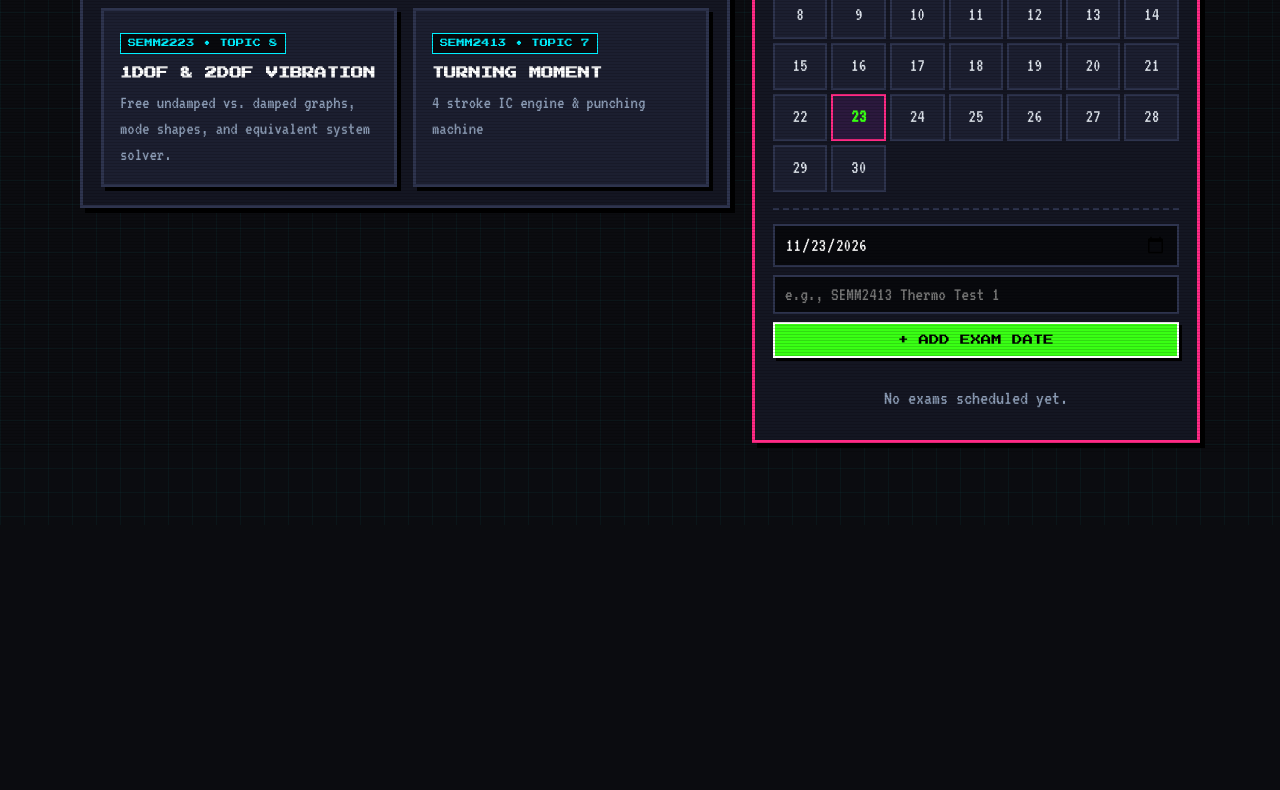
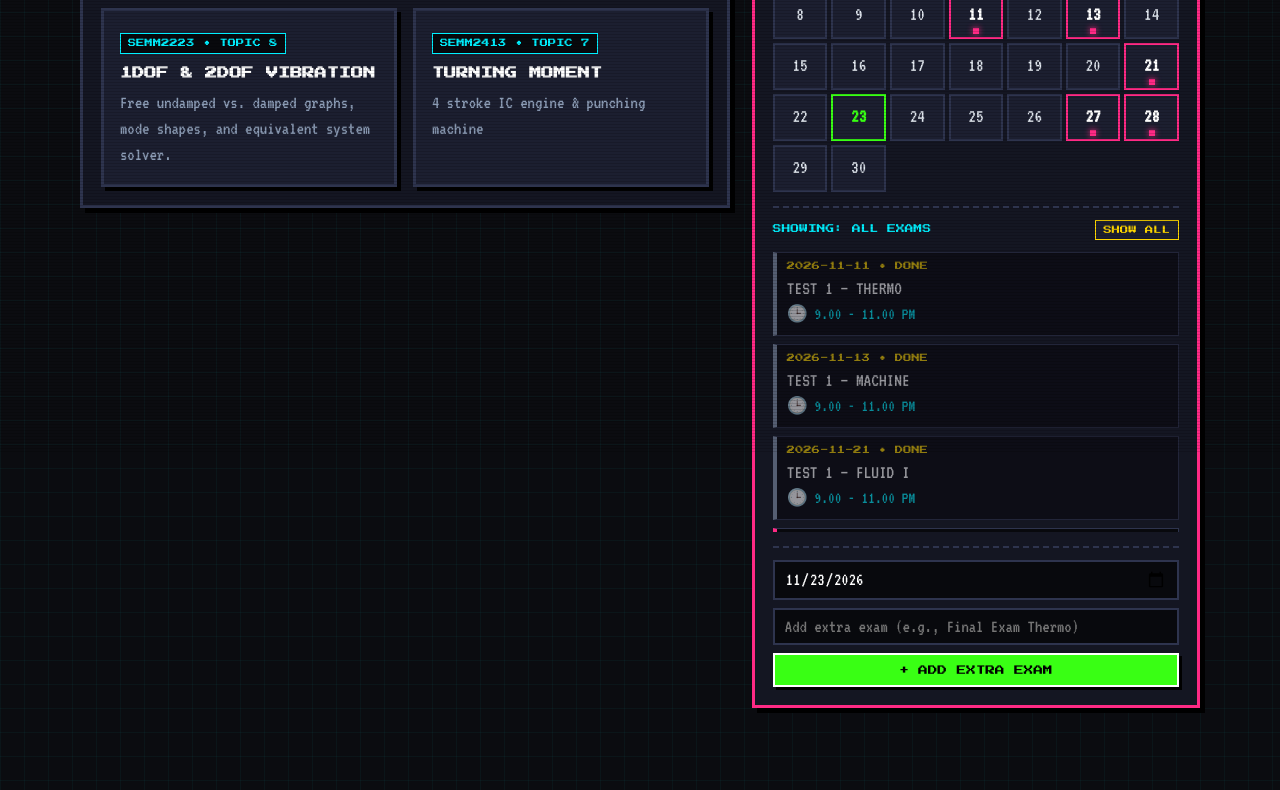
Before and after one commit to wanadibnajmi-afk/Study-Notes, a plain HTML site: page index.html in a window 1280 px wide. Shown: the part 348-1138 px from the top of the page. Before the commit the page ends 873 px from the top, so only its background shows below. Drawn offline with Linux system fonts and the light colour scheme.

Commit message:
Update index.html

```diff
--- a/index.html
+++ b/index.html
@@ -57,7 +57,6 @@
       margin-bottom: 22px;
     }
 
-    /* Header HUD */
     header.hud {
       border-color: var(--cyan);
       display: flex;
@@ -90,7 +89,6 @@
       box-shadow: 3px 3px 0 #000;
     }
 
-    /* Layout Grid */
     .main-layout {
       display: grid;
       grid-template-columns: 1.45fr 1fr;
@@ -110,7 +108,6 @@
       text-shadow: 2px 2px 0 #000;
     }
 
-    /* Course Folder Tabs */
     .folder-bar {
       display: flex;
       flex-wrap: wrap;
@@ -147,7 +144,6 @@
       outline: none;
     }
 
-    /* Quest Cards Grid */
     .quest-grid {
       display: grid;
       grid-template-columns: repeat(auto-fill, minmax(240px, 1fr));
@@ -250,6 +246,12 @@
     .cal-day.today { border-color: var(--green); color: var(--green); font-weight: bold; }
     .cal-day.selected { background: #2b193d; border-color: var(--magenta); }
 
+    .cal-day.has-event {
+      border-color: var(--magenta);
+      color: #fff;
+      font-weight: bold;
+    }
+
     .cal-day.has-event::after {
       content: "";
       width: 6px;
@@ -262,44 +264,38 @@
       transform: translateX(-50%);
     }
 
-    /* Simple Add Exam Form (No Subject Dropdown) */
-    .event-form {
-      margin-top: 16px;
-      padding-top: 14px;
+    .filter-bar {
+      display: flex;
+      justify-content: space-between;
+      align-items: center;
+      margin-top: 14px;
+      padding-top: 12px;
       border-top: 2px dashed var(--border);
+      gap: 8px;
+    }
+
+    .filter-label {
+      font-family: 'Press Start 2P', monospace;
+      font-size: 0.55rem;
+      color: var(--cyan);
+    }
+
+    .show-all-btn {
+      font-family: 'Press Start 2P', monospace;
+      font-size: 0.52rem;
+      background: var(--panel-alt);
+      color: var(--gold);
+      border: 1px solid var(--gold);
+      padding: 5px 8px;
+      cursor: pointer;
+    }
+
+    .event-list {
+      margin-top: 12px;
       display: flex;
       flex-direction: column;
       gap: 8px;
-    }
-
-    .event-form input {
-      background: #08090d;
-      border: 2px solid var(--border);
-      color: #fff;
-      font-family: 'VT323', monospace;
-      font-size: 1.2rem;
-      padding: 8px 10px;
-      width: 100%;
-    }
-
-    .add-btn {
-      font-family: 'Press Start 2P', monospace;
-      font-size: 0.65rem;
-      background: var(--green);
-      color: #000;
-      border: 2px solid #fff;
-      padding: 11px;
-      cursor: pointer;
-      box-shadow: 3px 3px 0 #000;
-    }
-
-    /* Exam List */
-    .event-list {
-      margin-top: 16px;
-      display: flex;
-      flex-direction: column;
-      gap: 8px;
-      max-height: 270px;
+      max-height: 280px;
       overflow-y: auto;
     }
 
@@ -316,22 +312,58 @@
       gap: 8px;
     }
 
+    .event-item.past {
+      opacity: 0.55;
+      border-left-color: var(--muted);
+    }
+
     .event-meta {
       font-family: 'Press Start 2P', monospace;
-      font-size: 0.55rem;
+      font-size: 0.52rem;
       color: var(--gold);
       margin-bottom: 4px;
     }
 
     .event-title { font-size: 1.2rem; color: #fff; }
+    .event-time { font-size: 1.05rem; color: var(--cyan); }
+
+    .event-form {
+      margin-top: 14px;
+      padding-top: 12px;
+      border-top: 2px dashed var(--border);
+      display: flex;
+      flex-direction: column;
+      gap: 8px;
+    }
+
+    .event-form input {
+      background: #08090d;
+      border: 2px solid var(--border);
+      color: #fff;
+      font-family: 'VT323', monospace;
+      font-size: 1.15rem;
+      padding: 7px 10px;
+      width: 100%;
+    }
+
+    .add-btn {
+      font-family: 'Press Start 2P', monospace;
+      font-size: 0.6rem;
+      background: var(--green);
+      color: #000;
+      border: 2px solid #fff;
+      padding: 10px;
+      cursor: pointer;
+      box-shadow: 3px 3px 0 #000;
+    }
 
     .del-btn {
       background: transparent;
       border: 1px solid var(--magenta);
       color: var(--magenta);
       font-family: 'Press Start 2P', monospace;
-      font-size: 0.55rem;
-      padding: 5px 7px;
+      font-size: 0.52rem;
+      padding: 4px 6px;
       cursor: pointer;
     }
   </style>
@@ -346,7 +378,7 @@
       </div>
       <div class="hud-stats">
         <div class="stat-badge" id="questCount">NOTES: 1</div>
-        <div class="stat-badge" id="bossCount">EXAMS: 0</div>
+        <div class="stat-badge" id="bossCount">EXAMS: 11</div>
       </div>
     </header>
 
@@ -367,21 +399,14 @@
         <input type="text" class="pixel-input" id="searchInput" placeholder="> Search topic or keyword..." onkeyup="filterQuests()" />
 
         <div class="quest-grid" id="questGrid">
-
-          <!-- ========================================================== -->
-          <!-- HOW TO ADD A NEW NOTE:                                     -->
-          <!-- 1. Upload your .html file to GitHub (e.g. thermo-ch1.html) -->
-          <!-- 2. Copy one <a> block below and paste it right here        -->
-          <!-- 3. Change href="...", data-folder="...", and the text!     -->
-          <!-- ========================================================== -->
-
+          <!-- NOTE 1 -->
           <a href="topic8-vibration.html" class="quest-card" data-folder="SEMM2223">
             <span class="quest-tag">SEMM2223 • TOPIC 8</span>
             <h3>1DOF &amp; 2DOF VIBRATION</h3>
             <p>Free undamped vs. damped graphs, mode shapes, and equivalent system solver.</p>
           </a>
 
-          <a href="flywheel.html" class="quest-card" data-folder="SEMM2223">
+         <a href="flywheel.html" class="quest-card" data-folder="SEMM2223">
             <span class="quest-tag">SEMM2413 • TOPIC 7</span>
             <h3>TURNING MOMENT</h3>
             <p>4 stroke IC engine &amp; punching machine</p>
@@ -405,20 +430,40 @@
         </div>
         <div class="cal-days" id="calDays"></div>
 
-        <!-- ADD EXAM / TEST -->
+        <div class="filter-bar">
+          <span class="filter-label" id="listHeader">SHOWING: ALL EXAMS</span>
+          <button class="show-all-btn" onclick="showAllExams()">SHOW ALL</button>
+        </div>
+
+        <!-- EXAM LIST -->
+        <div class="event-list" id="eventList"></div>
+
+        <!-- OPTIONAL QUICK ADD -->
         <div class="event-form">
           <input type="date" id="eventDate" />
-          <input type="text" id="eventTitle" placeholder="e.g., SEMM2413 Thermo Test 1" />
-          <button class="add-btn" onclick="addEvent()">+ ADD EXAM DATE</button>
+          <input type="text" id="eventTitle" placeholder="Add extra exam (e.g., Final Exam Thermo)" />
+          <button class="add-btn" onclick="addEvent()">+ ADD EXTRA EXAM</button>
         </div>
-
-        <!-- UPCOMING EXAMS LIST -->
-        <div class="event-list" id="eventList"></div>
       </aside>
     </div>
   </div>
 
   <script>
+    // --- PERMANENT HARDCODED EXAMS (NEVER RESETS ON CODE UPDATE) ---
+    const PERMANENT_EXAMS = [
+      { id: 'p1', date: '2026-11-11', title: 'TEST 1 — THERMO', time: '9.00 - 11.00 PM', fixed: true },
+      { id: 'p2', date: '2026-11-13', title: 'TEST 1 — MACHINE', time: '9.00 - 11.00 PM', fixed: true },
+      { id: 'p3', date: '2026-11-21', title: 'TEST 1 — FLUID I', time: '9.00 - 11.00 PM', fixed: true },
+      { id: 'p4', date: '2026-11-27', title: 'TEST 1 — SOLID II', time: '9.00 - 11.00 PM', fixed: true },
+      { id: 'p5', date: '2026-11-28', title: 'TEST 1 — MATERIAL', time: '3.00 - 5.00 PM', fixed: true },
+      { id: 'p6', date: '2026-12-07', title: 'TEST 1.5 — THERMO', time: '9.00 - 11.00 PM', fixed: true },
+      { id: 'p7', date: '2027-01-07', title: 'TEST 2 — FLUID I', time: '9.00 - 11.00 AM', fixed: true },
+      { id: 'p8', date: '2027-01-09', title: 'TEST 2 — SOLID II', time: '9.00 - 11.00 AM', fixed: true },
+      { id: 'p9', date: '2027-01-13', title: 'TEST 2 — MACHINE', time: '9.00 - 11.00 AM', fixed: true },
+      { id: 'p10', date: '2027-01-14', title: 'TEST 2 — THERMO', time: '9.00 - 11.00 AM', fixed: true },
+      { id: 'p11', date: '2027-01-16', title: 'TEST 2 — MATERIAL', time: '3.00 - 5.00 PM', fixed: true }
+    ];
+
     // --- COURSE FOLDER FILTERING ---
     let activeFolder = 'all';
 
@@ -442,24 +487,29 @@
 
     // --- EXAM CALENDAR ---
     let currentDate = new Date();
-    let selectedDateStr = formatDateISO(new Date());
-    let events = JSON.parse(localStorage.getItem('utmExamCalendar')) || [];
+    let selectedDateStr = null;
+    let extraEvents = JSON.parse(localStorage.getItem('utmExtraExams')) || [];
 
-    document.getElementById('eventDate').value = selectedDateStr;
+    document.getElementById('eventDate').value = formatDateISO(new Date());
+
+    function getAllEvents() {
+      return [...PERMANENT_EXAMS, ...extraEvents];
+    }
 
     function formatDateISO(d) {
       return `${d.getFullYear()}-${String(d.getMonth() + 1).padStart(2, '0')}-${String(d.getDate()).padStart(2, '0')}`;
     }
 
-    function saveEvents() {
-      localStorage.setItem('utmExamCalendar', JSON.stringify(events));
-      renderCalendar();
-      renderEventList();
-    }
-
     function changeMonth(delta) {
       currentDate.setMonth(currentDate.getMonth() + delta);
       renderCalendar();
+    }
+
+    function showAllExams() {
+      selectedDateStr = null;
+      document.getElementById('listHeader').textContent = 'SHOWING: ALL EXAMS';
+      renderCalendar();
+      renderEventList();
     }
 
     function renderCalendar() {
@@ -471,6 +521,7 @@
       const firstDay = new Date(year, month, 1).getDay();
       const daysInMonth = new Date(year, month + 1, 0).getDate();
       const todayStr = formatDateISO(new Date());
+      const allEvents = getAllEvents();
 
       const grid = document.getElementById('calDays');
       grid.innerHTML = '';
@@ -489,12 +540,14 @@
 
         if (dateStr === todayStr) cell.classList.add('today');
         if (dateStr === selectedDateStr) cell.classList.add('selected');
-        if (events.some(ev => ev.date === dateStr)) cell.classList.add('has-event');
+        if (allEvents.some(ev => ev.date === dateStr)) cell.classList.add('has-event');
 
         cell.onclick = () => {
           selectedDateStr = dateStr;
           document.getElementById('eventDate').value = dateStr;
+          document.getElementById('listHeader').textContent = `DATE: ${dateStr}`;
           renderCalendar();
+          renderEventList();
         };
         grid.appendChild(cell);
       }
@@ -507,24 +560,34 @@
         alert('Please select a date and enter the exam name!');
         return;
       }
-      events.push({ id: Date.now(), date, title });
+      extraEvents.push({ id: 'e' + Date.now(), date, title, time: '', fixed: false });
+      localStorage.setItem('utmExtraExams', JSON.stringify(extraEvents));
       document.getElementById('eventTitle').value = '';
-      saveEvents();
+      renderCalendar();
+      renderEventList();
     }
 
     function deleteEvent(id) {
-      events = events.filter(ev => ev.id !== id);
-      saveEvents();
+      extraEvents = extraEvents.filter(ev => ev.id !== id);
+      localStorage.setItem('utmExtraExams', JSON.stringify(extraEvents));
+      renderCalendar();
+      renderEventList();
     }
 
     function renderEventList() {
       const list = document.getElementById('eventList');
       list.innerHTML = '';
-      const sorted = [...events].sort((a, b) => a.date.localeCompare(b.date));
-      document.getElementById('bossCount').textContent = `EXAMS: ${sorted.length}`;
+      const allEvents = getAllEvents();
+      document.getElementById('bossCount').textContent = `EXAMS: ${allEvents.length}`;
+
+      let filtered = selectedDateStr
+        ? allEvents.filter(ev => ev.date === selectedDateStr)
+        : allEvents;
+
+      const sorted = [...filtered].sort((a, b) => a.date.localeCompare(b.date));
 
       if (sorted.length === 0) {
-        list.innerHTML = '<div style="color: var(--muted); text-align:center; padding:10px;">No exams scheduled yet.</div>';
+        list.innerHTML = `<div style="color: var(--muted); text-align:center; padding:10px;">No exam on ${selectedDateStr}.</div>`;
         return;
       }
 
@@ -537,13 +600,14 @@
         let badge = diffDays === 0 ? 'TODAY!' : (diffDays > 0 ? `IN ${diffDays}D` : 'DONE');
 
         const item = document.createElement('div');
-        item.className = 'event-item';
+        item.className = 'event-item' + (diffDays < 0 ? ' past' : '');
         item.innerHTML = `
           <div>
             <div class="event-meta">${ev.date} • ${badge}</div>
             <div class="event-title">${ev.title}</div>
+            ${ev.time ? `<div class="event-time">🕒 ${ev.time}</div>` : ''}
           </div>
-          <button class="del-btn" onclick="deleteEvent(${ev.id})">X</button>
+          ${ev.fixed ? '' : `<button class="del-btn" onclick="deleteEvent('${ev.id}')">X</button>`}
         `;
         list.appendChild(item);
       });
```
